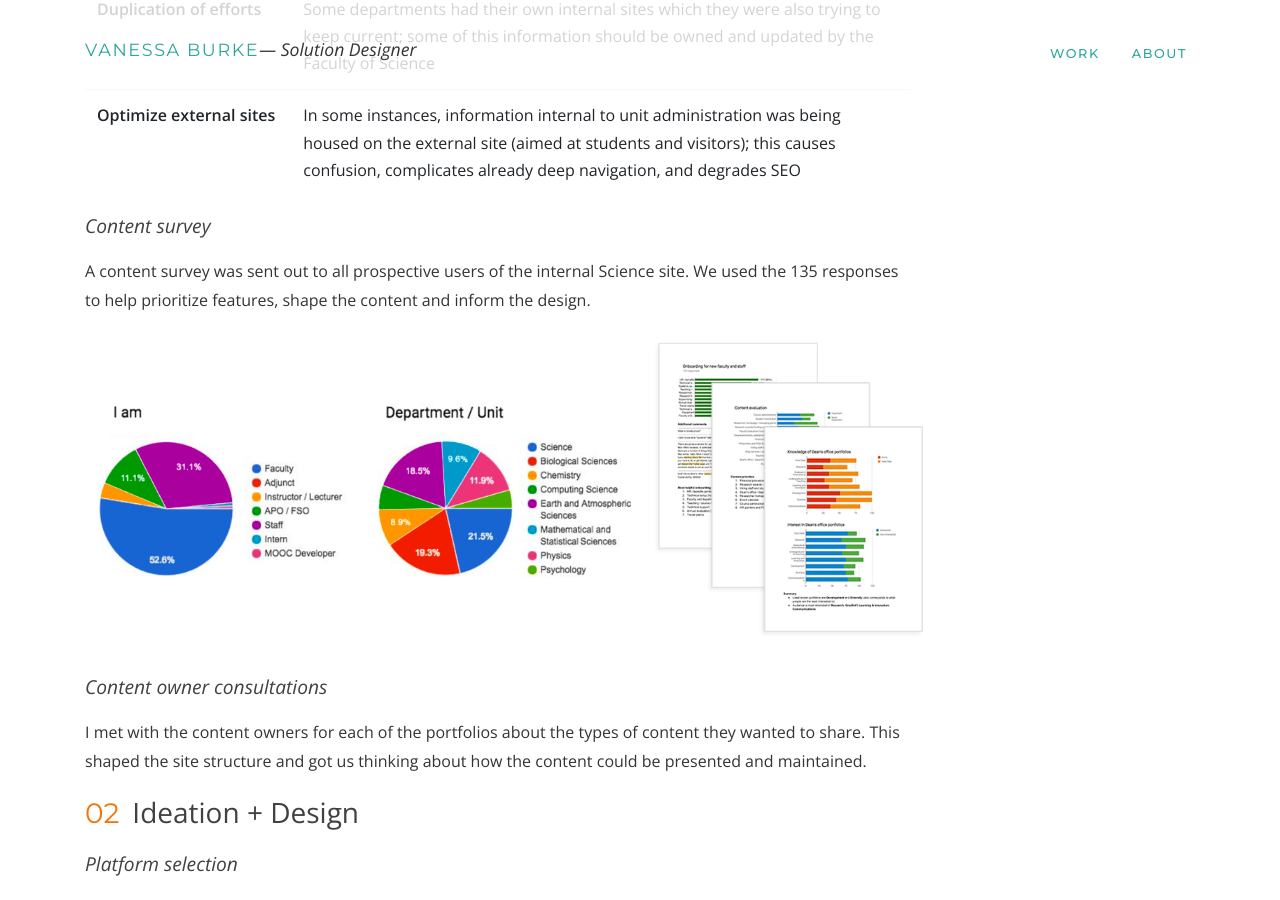
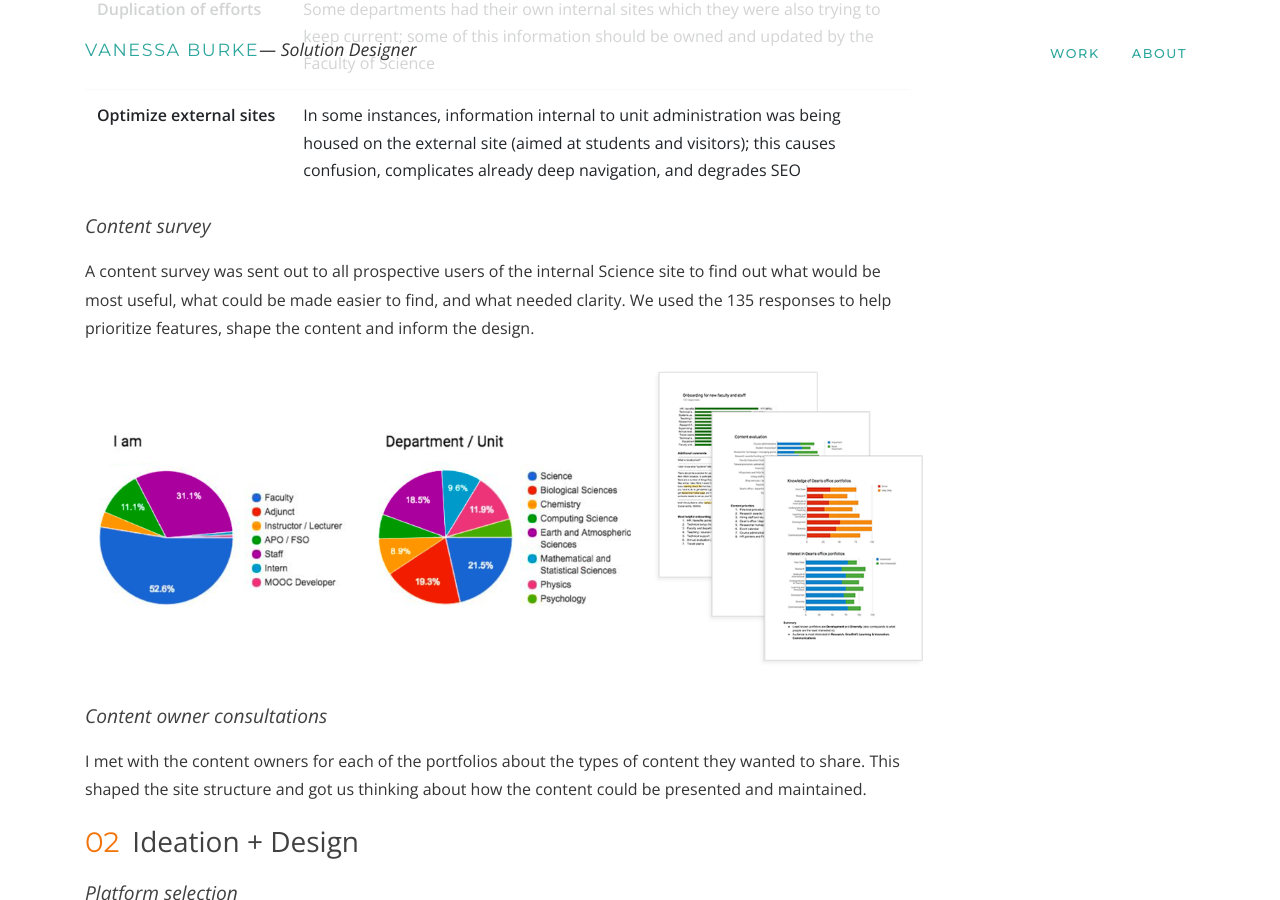
Before and after one commit to vnburke/vnburke.github.io, a Jekyll site: the page built from _projects/sci-intranet.md, in a window 1280 px wide and 900 px high, scrolled down 1284 px. Built offline with Jekyll 4.4.1, drawn with Linux system fonts in a browser that asks for light colours.

Commit message:
Minor content adjustments; Sci Intranet, About

```diff
--- a/_projects/sci-intranet.md
+++ b/_projects/sci-intranet.md
@@ -10,11 +10,11 @@ services: User Experience, Prototyping, Front End Development, Project Managemen
 tools: Adobe Illustrator, Adobe Photoshop, Google Sites
 team:
 lingo: <dl>
-    <dt>Faculty</dt>
-    <dd>Capital <em>F</em>; Faculty of Science</dd>
-    <dt>faculty</dt>
-    <dd>Lowercase <em>f</em>; faculty member; professor</dd>
-  </dl>
+        <dt>Faculty</dt>
+        <dd>Capital <em>F</em>; Faculty of Science</dd>
+        <dt>faculty</dt>
+        <dd>Lowercase <em>f</em>; faculty member; professor</dd>
+      </dl>
 ---
 <div class="container">
   <div class="row">
@@ -51,7 +51,7 @@ lingo: <dl>
         </tbody>
       </table>
       <h3>Content survey</h3>
-      <p>A content survey was sent out to all prospective users of the internal Science site. We used the 135 responses to help prioritize features, shape the content and inform the design.</p>
+      <p>A content survey was sent out to all prospective users of the internal Science site to find out what would be most useful, what could be made easier to find, and what needed clarity. We used the 135 responses to help prioritize features, shape the content and inform the design.</p>
       <div class="container callout">
         <div class="row">
           <div class="col"><img src="/assets/images/sci-intranet-surveys.png" alt="Science Intranet content survey" /></div>
```
Also changed, not shown: about.md (+1 -1 lines).
